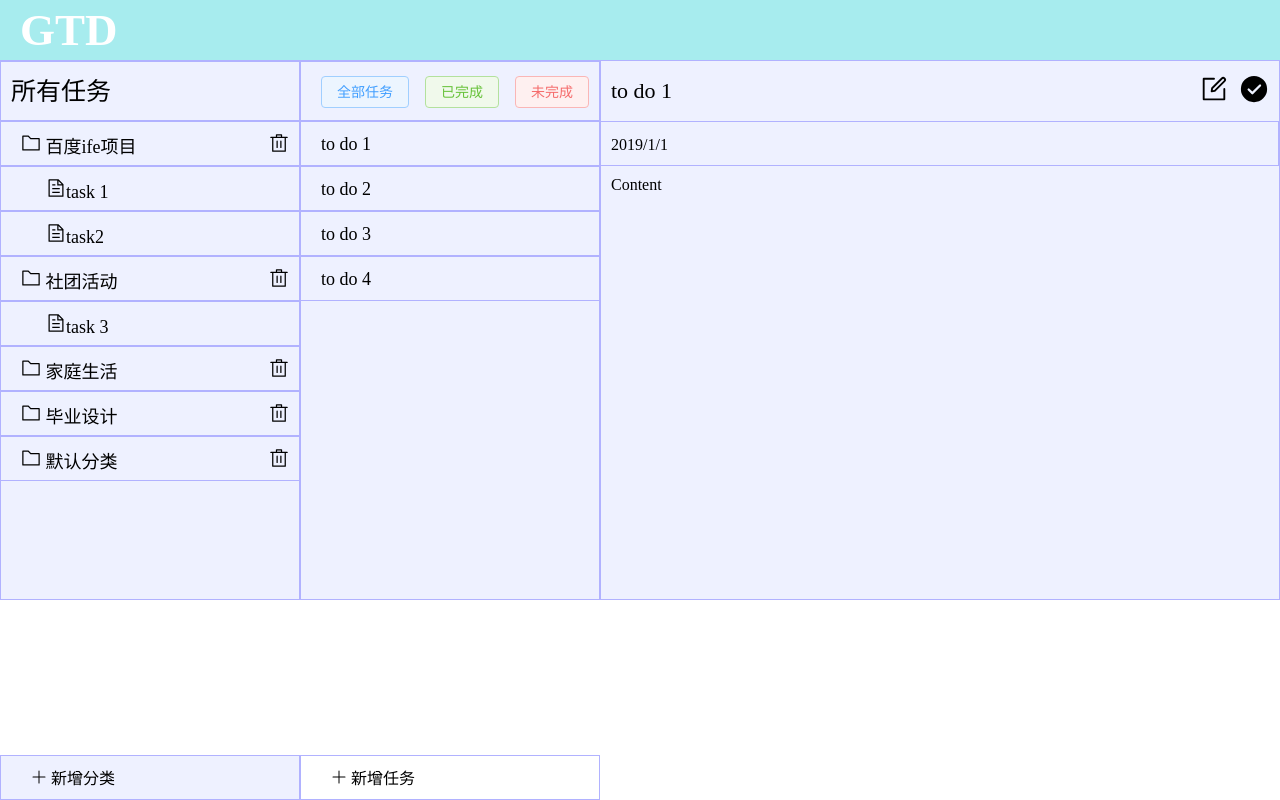
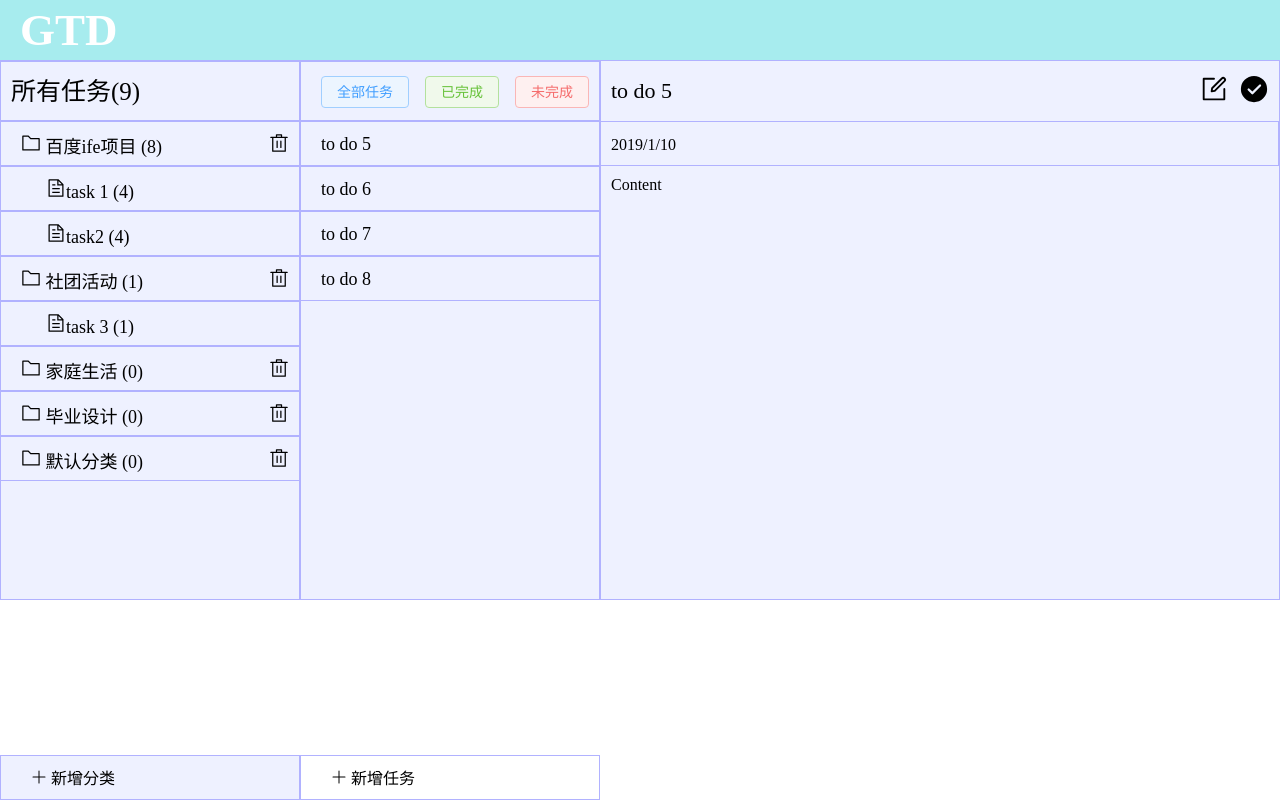
Before and after one commit to sajlle/Front-end-hands-on-small-project, a Vue app in the folder Vue版本的GTD/gtd/: page / in a window 1280 px wide. Built offline with nearby package versions, Linux system fonts and the light colour scheme.

Commit message:
增加新增，编辑和删除功能

```diff
--- a/Vue版本的GTD/gtd/src/App.vue
+++ b/Vue版本的GTD/gtd/src/App.vue
@@ -1,19 +1,21 @@
 <script >
+
+
 export default{
     data(){
         return {
             data:[{
     name:"百度ife项目",
-    active:false,
+    active:true,
     tasks:[
         {
             name:"task 1",
             date:"2019/1/1",
-            active:true,
+            active:false,
             todos:[{
                 name:"to do 1",
                 done:false,
-                active:true,
+                active:false,
                 content:"Content",
             },{
                 name:"to do 2",
@@ -34,12 +36,12 @@ export default{
         },
         {
             name:"task2",
-            active:false,
+            active:true,
             date:"2019/1/10",
             todos:[{
                 name:"to do 5",
                 done:false,
-                active:false,
+                active:true,
                 content:"Content",
             },{
                 name:"to do 6",
@@ -93,6 +95,111 @@ export default{
         }
     },
     methods:{
+        countTodoOfFolder(folder){
+           let  count = 0
+            for(let obj of folder.tasks){
+                for(let o of obj.todos){
+                    count++
+                }
+            }
+            return count
+        },
+        countTodoOfTask(task){
+            let count = 0
+            for(let obj of task.todos){
+                count++
+            }
+            return count
+        },
+        addFolder(){
+            const newFolder = prompt("请输入新的分类名称")
+            if(newFolder && newFolder.trim()){
+                this.data.push({
+                    name:newFolder,
+                    active:false,
+                    tasks:[],
+                })
+            }
+        },
+
+        delFolder(target){
+            let index = this.data.findIndex(obj => obj === target )
+            this.data.splice(index,1)
+        },
+        // 寻找已经激活的Task，且该task包含激活的todo
+        findATask(){
+            for(let obj of this.data){
+            for(let task of obj.tasks){
+                if(task.active === true && this.hasTaskATodo(task)){
+                    return task
+                }
+            }
+           }
+        },
+        // 判断task中是否包含激活的todo
+        hasTaskATodo(task){
+            for(let todo of task.todos){
+                if(todo.active === true){
+                    return true
+                }
+            }
+            return false
+        },
+        // 寻找激活的todo
+        findATodo(){
+            for(let obj of this.data){
+                for(let task of obj.tasks){
+                    for(let todo of task.todos){
+                        if(todo.active === true){
+                            return todo
+                        }
+                    }
+                }
+            }
+        },
+
+        addTodo(){
+          let task= this.findATask()
+          console.log(task)
+          let newTodo = prompt("请输入新的todo")
+          if(newTodo && newTodo.trim()){
+            task.todos.push({
+                name:newTodo,
+                content:"任务内容",
+                active:false,
+                content:"Content",
+            })
+          }
+
+        },
+
+        editTodo(){
+            let todo = this.findATodo()
+            console.log(todo)
+            let newTodo = prompt("请输入修改后的标题")
+            if(newTodo && newTodo.trim()){
+                todo.name = newTodo
+            }
+        },
+
+        editTime(){
+            let task = this.findATask()
+            console.log(task)
+            let newTime = prompt("请输入新的时间")
+            if(newTime && newTime.trim()){
+                task.date = newTime
+            }
+        },
+
+        editContent(){
+            let todo = this.findATodo()
+            console.log(todo)
+            let newContent = prompt("请输入新的内容")
+            if(newContent && newContent.trim()){
+                todo.content = newContent
+            }
+        }
+
     },
     computed:{
         findFolders(){
@@ -121,7 +228,19 @@ export default{
                     }
                 }
             }
-        }
+        },
+        countAllTodos(){
+            let arr = []
+            for(let obj of this.data){
+                for(let ob of obj.tasks){
+                    for(let o of ob.todos){
+                        arr.push(o)
+                    }
+                }
+            }
+            return arr
+        },
+
     }
 }
 
@@ -132,14 +251,14 @@ export default{
           <el-header class="header">GTD</el-header>
           <el-container>
             <el-aside class="aside folder-lists">
-                <el-row class="title">所有任务</el-row>
+                <el-row class="title">所有任务({{countAllTodos.length}})</el-row>
                <div v-for="(obj,index) in findFolders" :key="index">
                 <el-row >
-                    <span><el-icon :size="20"><Folder /></el-icon><span class="folder">&nbsp;{{obj.name}}</span></span>
-                    <el-icon :size="20"><Delete /></el-icon>
+                    <span><el-icon :size="20"><Folder /></el-icon><span class="folder">&nbsp;{{obj.name}} ({{ countTodoOfFolder(obj) }})</span></span>
+                    <el-icon :size="20" @click="delFolder(obj)"><Delete /></el-icon>
                 </el-row>
                     <el-row class="file" v-for="(task, ind) in obj.tasks" :key="ind">
-                        <span><el-icon :size="20"><Document /></el-icon><span class="file"> {{task.name}}</span></span>
+                        <span><el-icon :size="20"><Document /></el-icon><span class="file"> {{task.name}} ({{ countTodoOfTask(task) }})</span></span>
                     </el-row>
                </div>
             </el-aside>
@@ -149,22 +268,22 @@ export default{
                     <el-button type="success" plain>已完成</el-button>
                     <el-button type="danger" plain>未完成</el-button>
                 </el-row>
-                <el-row v-for="(ob,ind) in findActivedTask.todos">{{ob.name}}</el-row>
+                <el-row v-for="(ob,ind) in findActivedTask.todos" :key="ind">{{ob.name}}</el-row>
             </el-aside>
             <el-main>
                 <el-row class="title">
                     <span class="title">{{findActivedTodo.name}}</span>
                     <span class="change">
-                        <el-icon :size="30" ><Edit /></el-icon>
+                        <el-icon :size="30" @click="editTodo"><Edit /></el-icon>
                         <span></span>
                         <el-icon :size="30"><SuccessFilled /></el-icon>
                     </span>
                 </el-row>
-                <el-row class="time">{{findActivedTask.date}}</el-row>
-                <el-row class="content">{{findActivedTodo.content}}</el-row>
+                <el-row class="time" @dblclick="editTime">{{findActivedTask.date}}</el-row>
+                <el-row class="content" @dblclick="editContent">{{findActivedTodo.content}}</el-row>
             </el-main>
-            <el-row class="add-folder"><el-icon><Plus /></el-icon>&nbsp;新增分类</el-row>
-            <el-row class="add-task"> <el-icon><Plus /></el-icon>&nbsp;新增任务</el-row>
+            <el-row class="add-folder" @click="addFolder"><el-icon><Plus /></el-icon>&nbsp;新增分类</el-row>
+            <el-row class="add-task" @click="addTodo"> <el-icon><Plus /></el-icon>&nbsp;新增任务</el-row>
           </el-container>
         </el-container>
       </div>
```
